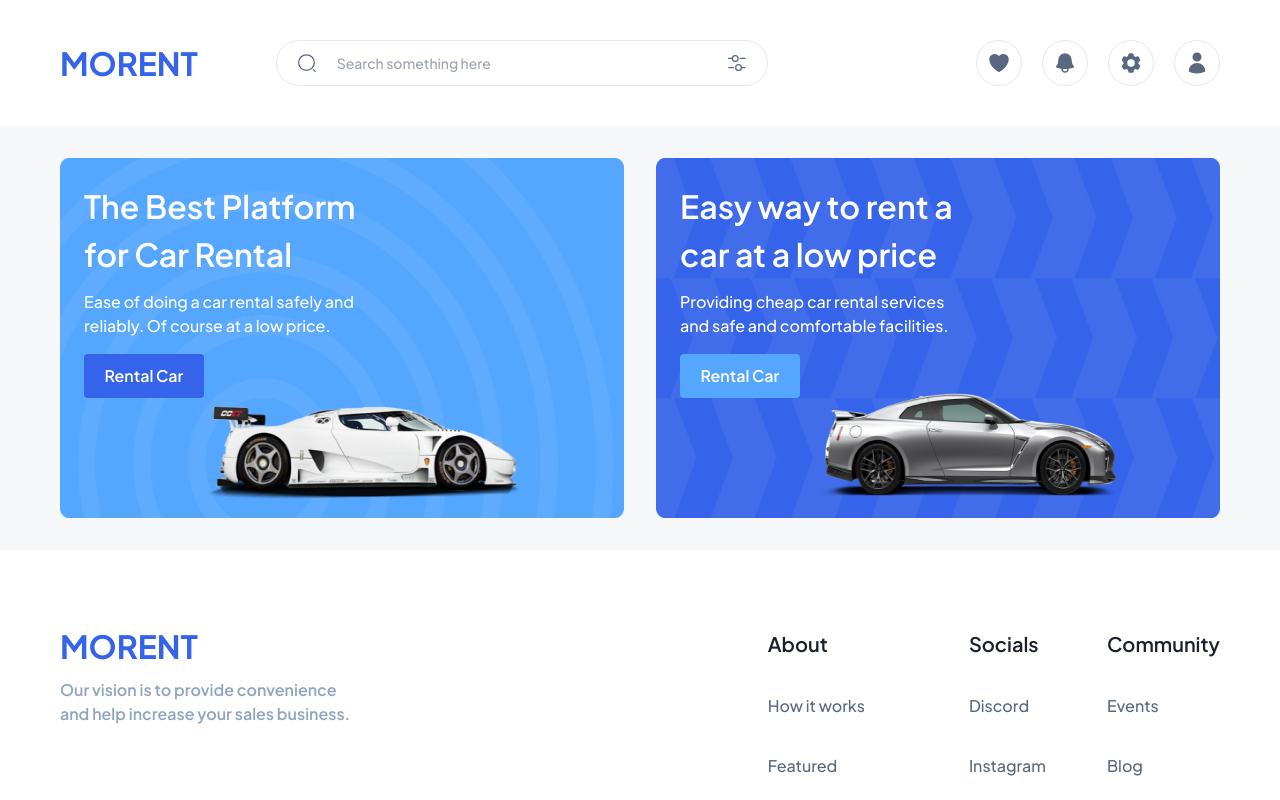
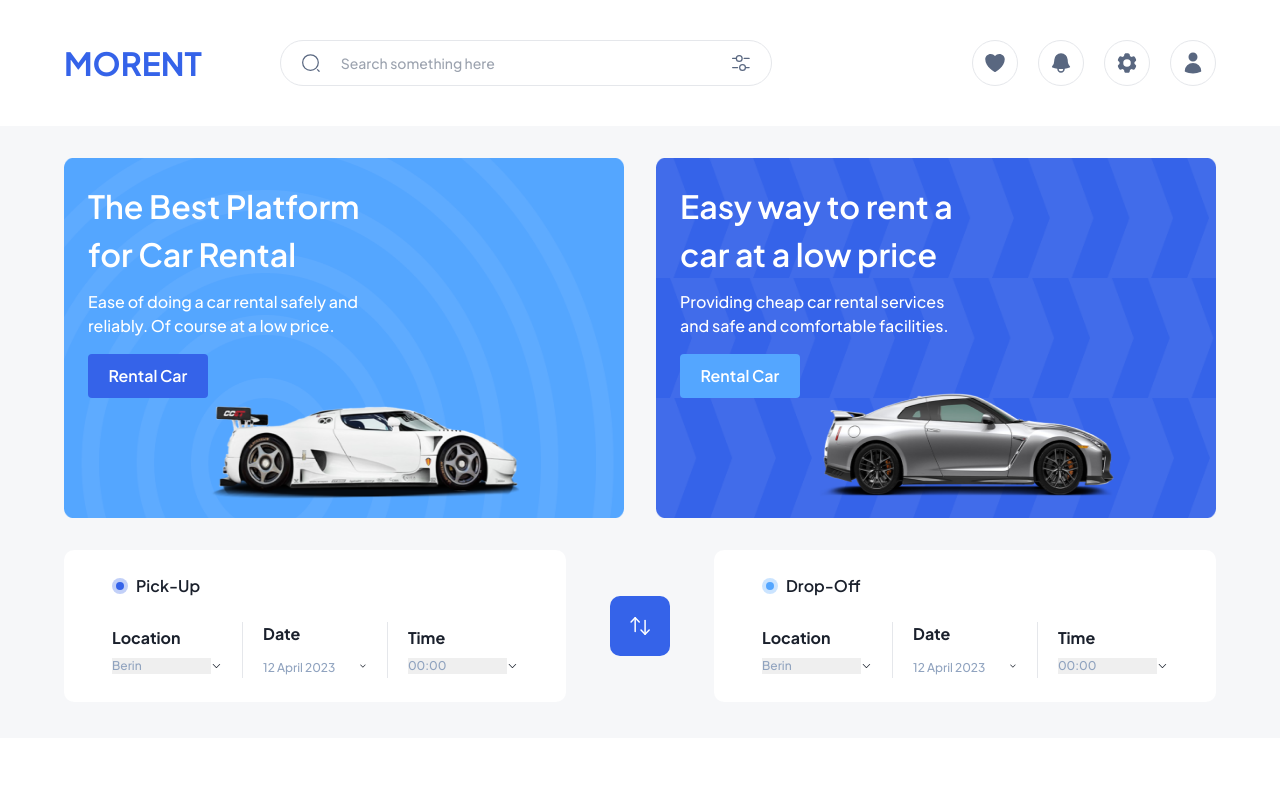
Before and after one commit to sepidehbiglarizadeh/Morent-v2, a Next.js app: page / in a window 1280 px wide. Shown: the top 800 px of the page. Built offline with nearby package versions, Linux system fonts and the light colour scheme.

Commit message:
add filter control

```diff
--- a/package.json
+++ b/package.json
@@ -16,7 +16,10 @@
     "next": "13.3.0",
     "postcss": "8.4.21",
     "react": "18.2.0",
+    "react-datepicker": "^4.11.0",
     "react-dom": "18.2.0",
+    "react-select": "^5.7.2",
+    "react-time-picker": "^6.0.4",
     "tailwindcss": "3.3.1"
   }
 }
--- /dev/null
+++ b/src/components/Filter/FilterForm.js
@@ -0,0 +1,91 @@
+import { useState } from "react";
+import DatePicker from "react-datepicker";
+import "react-datepicker/dist/react-datepicker.css";
+import TimePicker from "react-time-picker";
+import "react-time-picker/dist/TimePicker.css";
+import "react-clock/dist/Clock.css";
+import { ChevronDownIcon } from "@heroicons/react/24/solid";
+
+const options = [
+  { value: "berin", label: "Berin" },
+  { value: "munich", label: "Munich" },
+  { value: "frankfurt", label: "frankfurt" },
+];
+
+const times = [];
+for (let i = 0; i < 24; i++) {
+  const hour = i.toString().padStart(2, "0");
+  for (let j = 0; j < 60; j += 30) {
+    const minute = j.toString().padStart(2, "0");
+    const time = `${hour}:${minute}`;
+    times.push({ value: time });
+  }
+}
+
+const FilterForm = ({ title, bgColor, date, handleDateChange }) => {
+  return (
+    <div className="bg-white p-4 md:py-6 md:px-12 rounded-[10px] flex-1">
+      <div className="flex items-center gap-x-2 mb-6">
+        <span
+          className={`${bgColor} bg-opacity-[30%]  rounded-full w-4 h-4 flex items-center justify-center`}
+        >
+          <span
+            className={`w-2 h-2 rounded-full ${bgColor} inline-block`}
+          ></span>
+        </span>
+        <h2 className="text-base text-secondary-500 font-semibold">{title}</h2>
+      </div>
+
+      <div className="flex items-center justify-between ">
+        {/* location picker */}
+        <div className="pr-5 w-full">
+          <label className="block font-bold mb-2">Location</label>
+          <div className="flex items-center">
+            <select className=" w-full text-xs appearance-none outline-none cursor-pointer text-secondary-300 font-medium">
+              <option value="" disabled>
+                Select your city
+              </option>
+              {options.map((item) => (
+                <option>{item.label}</option>
+              ))}
+            </select>
+            <ChevronDownIcon className="w-3 h-3" />
+          </div>
+        </div>
+
+        {/* Date picker */}
+        <div className="px-5 w-full border-r border-l">
+          <label className="block font-bold mb-2">Date</label>
+          <div className="flex items-center">
+            <DatePicker
+              selected={date}
+              onChange={handleDateChange}
+              dateFormat="d MMMM yyyy"
+              placeholderText="Select your date"
+              className="w-full text-xs outline-none cursor-pointer text-secondary-300 font-medium"
+            />
+            <ChevronDownIcon className="w-3 h-3" />
+          </div>
+        </div>
+
+        {/* Time picker */}
+        <div className="pl-5 w-full">
+          <label className="block font-bold mb-2">Time</label>
+          <div className="flex items-center">
+            <select className=" w-full text-xs appearance-none outline-none cursor-pointer text-secondary-300 font-medium">
+              <option value="" disabled>
+                Select your time
+              </option>
+              {times.map((time) => (
+                <option>{time.value}</option>
+              ))}
+            </select>
+            <ChevronDownIcon className="w-3 h-3" />
+          </div>
+        </div>
+      </div>
+    </div>
+  );
+};
+
+export default FilterForm;
--- /dev/null
+++ b/src/components/Filter/index.js
@@ -0,0 +1,42 @@
+import DoubleArrow from "@/common/icons/DoubleArrow";
+import FilterForm from "./FilterForm";
+import Link from "next/link";
+import { useState } from "react";
+
+const Filter = () => {
+  const [pickUptDate, setPickUpDate] = useState(new Date());
+  const [dropOffDate, setDropOffDate] = useState(new Date());
+
+  function handlePickupDateChange(date) {
+    setPickUpDate(date);
+  }
+
+  function handleDropoffDateChange(date) {
+    setDropOffDate(date);
+  }
+
+  return (
+    <section className="mb-8 md:mb-9 flex flex-col gap-y-8 lg:flex-row lg:justify-between lg:gap-x-11 lg:gap-y-0 relative px-6 lg:px-16">
+      <FilterForm
+        title="Pick-Up"
+        bgColor="bg-primary-500"
+        date={pickUptDate}
+        handleDateChange={handlePickupDateChange}
+      />
+      <Link
+        href="/cars"
+        className="self-center bg-primary-500 w-[60px] h-[60px] hover:bg-primary-600 rounded-[10px] flex items-center justify-center absolute top-[125px] lg:static "
+      >
+        <DoubleArrow />
+      </Link>
+      <FilterForm
+        title="Drop-Off"
+        bgColor="bg-information-500"
+        date={dropOffDate}
+        handleDateChange={handleDropoffDateChange}
+      />
+    </section>
+  );
+};
+
+export default Filter;
--- a/src/components/Hero/index.js
+++ b/src/components/Hero/index.js
@@ -3,7 +3,7 @@ import Link from "next/link";
 
 const Hero = () => {
   return (
-    <section className="px-6 md:px-[60px] mb-8">
+    <section className="px-6 lg:px-16 mb-8">
       <div className="flex justify-between md:gap-x-8 container mx-auto max-w-[1440px] ">
         <div className="w-full h-[232px] md:w-1/2 md:h-[360px] rounded-[10px] relative p-6">
           <div className="absolute z-20 ">
--- a/src/container/Layout/Header/AccountMenu.js
+++ b/src/container/Layout/Header/AccountMenu.js
@@ -8,7 +8,7 @@ const AccountMenu = ({ anchorEl, accountMenuHandler }) => {
     <div
       className={`${
         anchorEl ? "block" : "hidden"
-      } absolute right-0 top-14 bg-white w-36 text-secondary-400 p-4 shadow-md rounded menu`}
+      } absolute right-0 top-14 bg-white w-36 text-secondary-400 p-4 shadow-md rounded menu z-20`}
     >
       <div className="mb-4" onClick={accountMenuHandler}>
         <Link href="/signin" className="flex gap-x-2">
--- a/src/container/Layout/Header/index.js
+++ b/src/container/Layout/Header/index.js
@@ -36,7 +36,7 @@ const Header = () => {
   };
 
   return (
-    <header className="py-8 px-6 md:py-10 md:px-[60px] bg-white mb-8">
+    <header className="py-8 px-6 md:py-10 lg:px-16 bg-white mb-8">
       <div className="mb-8 md:mb-0 flex justify-between items-center container mx-auto max-w-[1440px]">
         <div className="flex items-center gap-x-4 xl:gap-x-[78px] w-full">
           <Link
--- a/src/pages/index.js
+++ b/src/pages/index.js
@@ -1,3 +1,4 @@
+import Filter from "@/components/Filter";
 import Hero from "@/components/Hero";
 
 export default function Home() {
@@ -5,6 +6,7 @@ export default function Home() {
   return (
     <main >
       <Hero/>
+      <Filter/>
     </main>
   );
 }
--- a/src/styles/globals.css
+++ b/src/styles/globals.css
@@ -1,4 +1,4 @@
-@import url('https://fonts.googleapis.com/css2?family=Plus+Jakarta+Sans:wght@400;500;600;700&display=swap');
+@import url("https://fonts.googleapis.com/css2?family=Plus+Jakarta+Sans:wght@400;500;600;700&display=swap");
 @tailwind base;
 @tailwind components;
 @tailwind utilities;
@@ -11,19 +11,27 @@
 
 html,
 body {
-  font-family: 'Plus Jakarta Sans', sans-serif;
-  background-color: #F6F7F9;
-  color: #1A202C;
+  font-family: "Plus Jakarta Sans", sans-serif;
+  background-color: #f6f7f9;
+  color: #1a202c;
 }
 
-.menu::before{
+.menu::before {
   content: "";
   width: 0;
-	height: 0;
-	border-left: 6px solid transparent;
-	border-right: 6px solid transparent;
-	border-bottom: 10px solid #fff;
+  height: 0;
+  border-left: 6px solid transparent;
+  border-right: 6px solid transparent;
+  border-bottom: 10px solid #fff;
   position: absolute;
   right: 20px;
   top: -10px;
 }
+
+.react-time-picker__button {
+  display: none;
+}
+
+.react-time-picker__clock {
+  display: none;
+}
```
Also changed, not shown: 1 other file (tests, documents, lock files or other folders).
